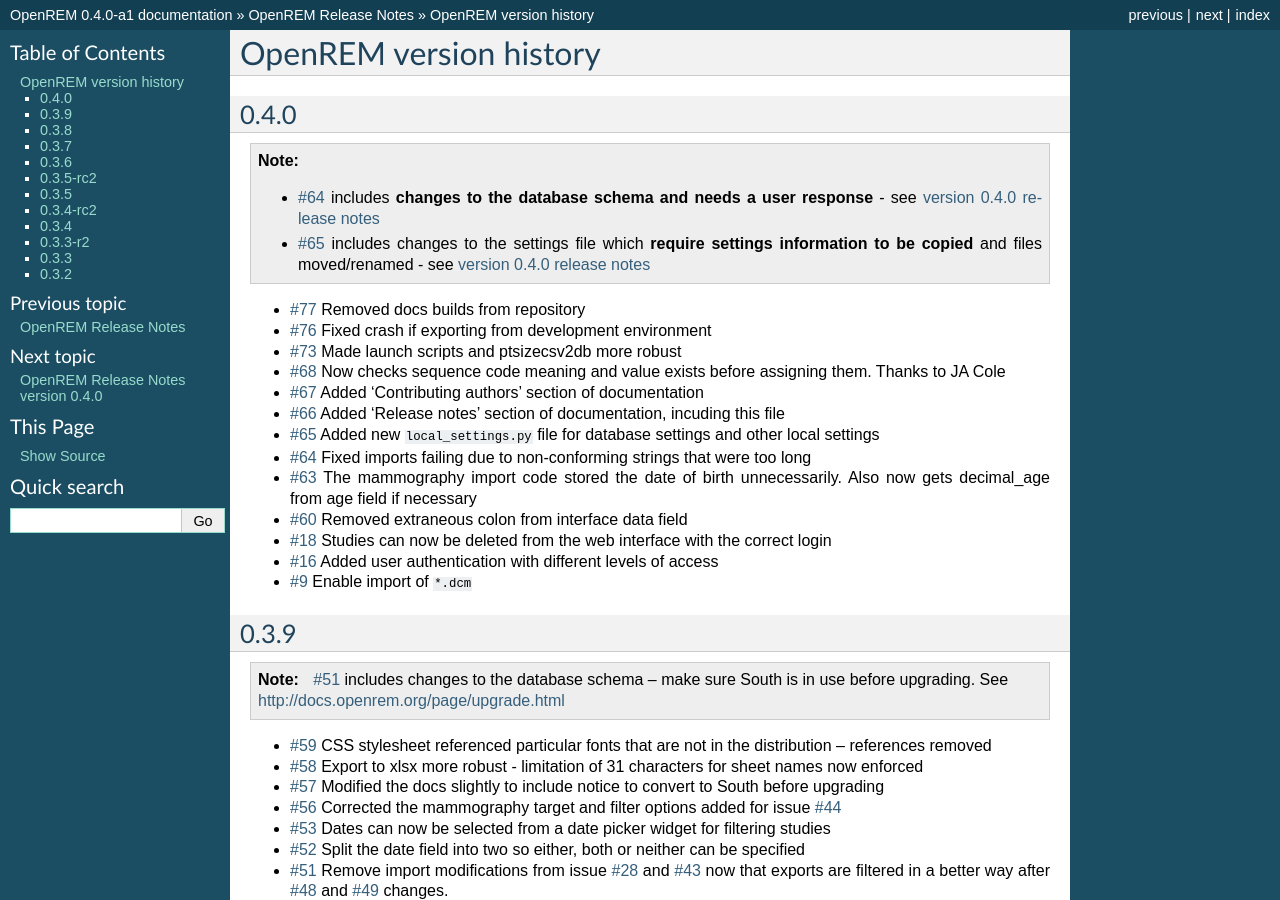
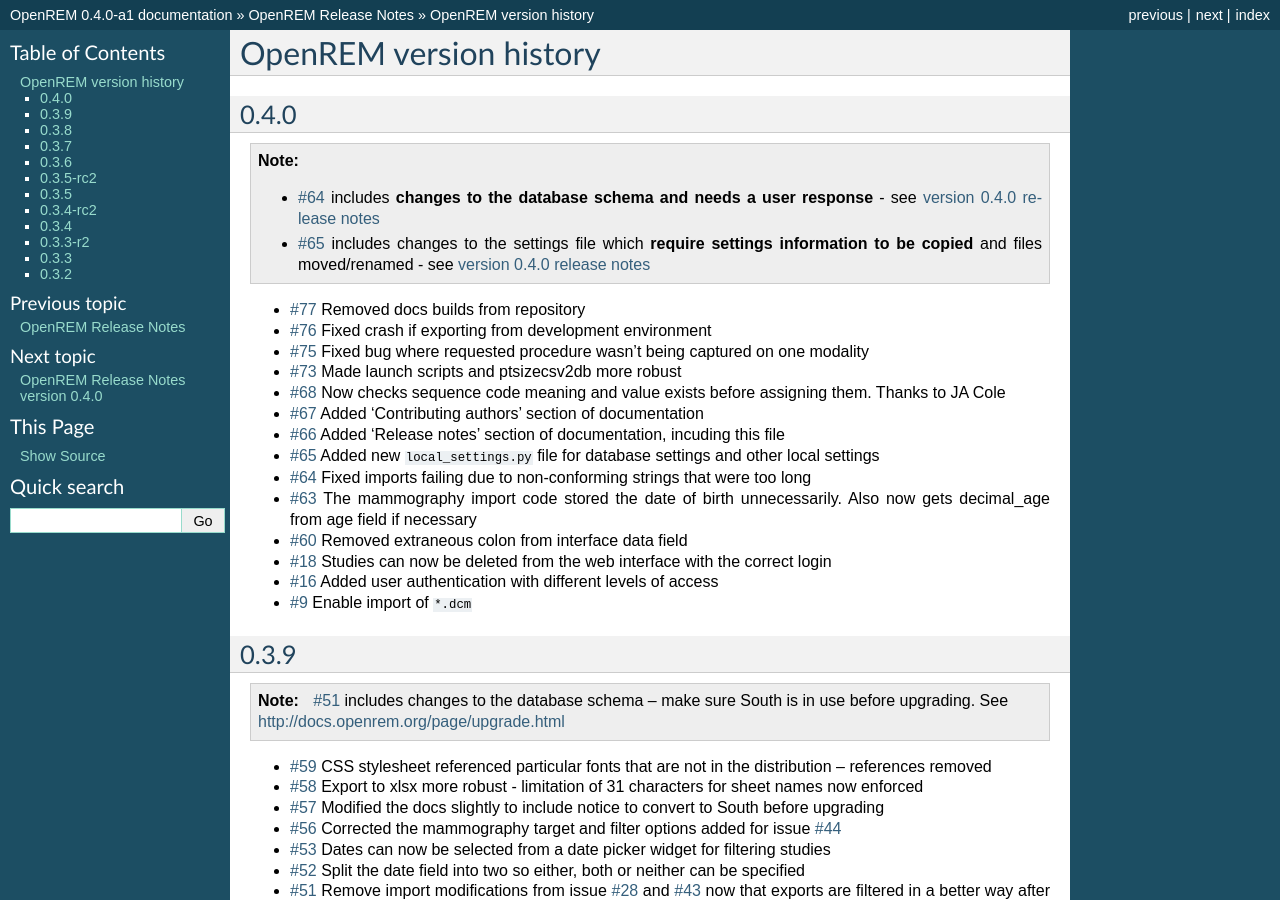
Before and after one commit to ckswilliams/modOpenREM, a Sphinx documentation site: the page built from docs/changes.rst, in a window 1280 px wide and 900 px high. Built offline with Sphinx 7.4.7, drawn with Linux system fonts in a browser that asks for light colours.

Commit message:
Updated changes. Refs #75.

```diff
--- a/docs/changes.rst
+++ b/docs/changes.rst
@@ -12,6 +12,7 @@
 
 * `#77`_   Removed docs builds from repository
 * `#76`_   Fixed crash if exporting from development environment
+* `#75`_   Fixed bug where requested procedure wasn't being captured on one modality
 * `#73`_   Made launch scripts and ptsizecsv2db more robust
 * `#68`_   Now checks sequence code meaning and value exists before assigning them. Thanks to JA Cole
 * `#67`_   Added 'Contributing authors' section of documentation
```
